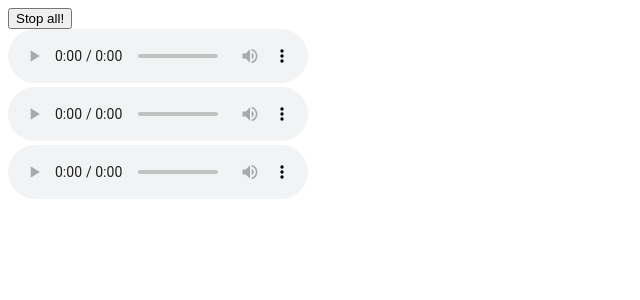
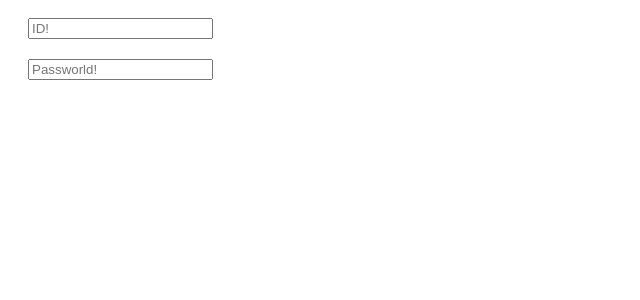
Before and after one commit to jyooj08/Svelte-Study, a Svelte app in the folder week5/component/: page / in a window 1280 px wide. Shown: the top 300 px of the page, without its empty margins (0-640 px from the left). Built offline with nearby package versions, Linux system fonts and the light colour scheme.

Commit message:
3142props와 3142restProps

```diff
--- a/week5/component/src/App.svelte
+++ b/week5/component/src/App.svelte
@@ -1,15 +1,22 @@
 <script>
-  import AudioPlayer, { stopAll } from "./AudioPlayer.svelte";
+  import TextField from "./TextField.svelte";
 
-  let audioTracks = [
-    "https://sveltejs.github.io/assets/music/strauss.mp3",
-    "https://sveltejs.github.io/assets/music/holst.mp3",
-    "https://sveltejs.github.io/assets/music/satie.mp3",
-  ];
+  let id = "";
+  let pw = "";
 </script>
 
-<button on:click={stopAll}>Stop all!</button>
-
-{#each audioTracks as src}
-  <AudioPlayer {src} />
-{/each}
+<TextField
+  bind:value={id}
+  type="email"
+  color="yellowgreen"
+  placeholder="ID!"
+  maxlength="10"
+  required
+/>
+<TextField
+  bind:value={pw}
+  type="password"
+  placeholder="Passworld!"
+  required
+  color="red"
+/>
--- /dev/null
+++ b/week5/component/src/TextField.svelte
@@ -0,0 +1,18 @@
+<script>
+  import App from "./App.svelte";
+  import App1 from "./App1.svelte";
+
+  export let value;
+  export let color;
+</script>
+
+<div class="my-custom-input">
+  <input type="text" bind:value {...$$restProps} style="color: {color}" />
+</div>
+
+<style>
+  .my-custom-input {
+    border-radius: 100px;
+    padding: 10px 20px;
+  }
+</style>
```
Also changed, not shown: week5/component/src/App6.svelte (added, +15 -0 lines).
